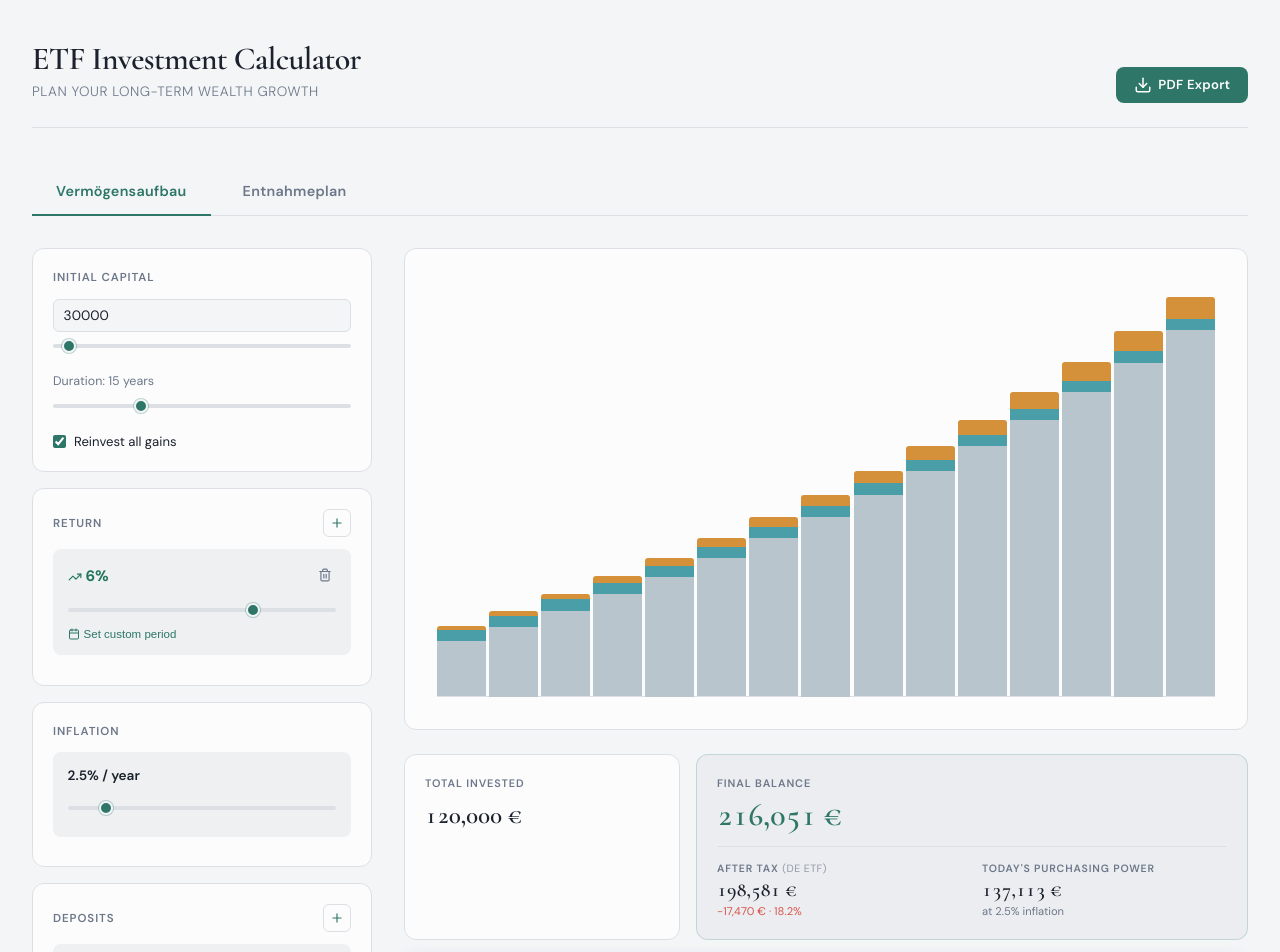
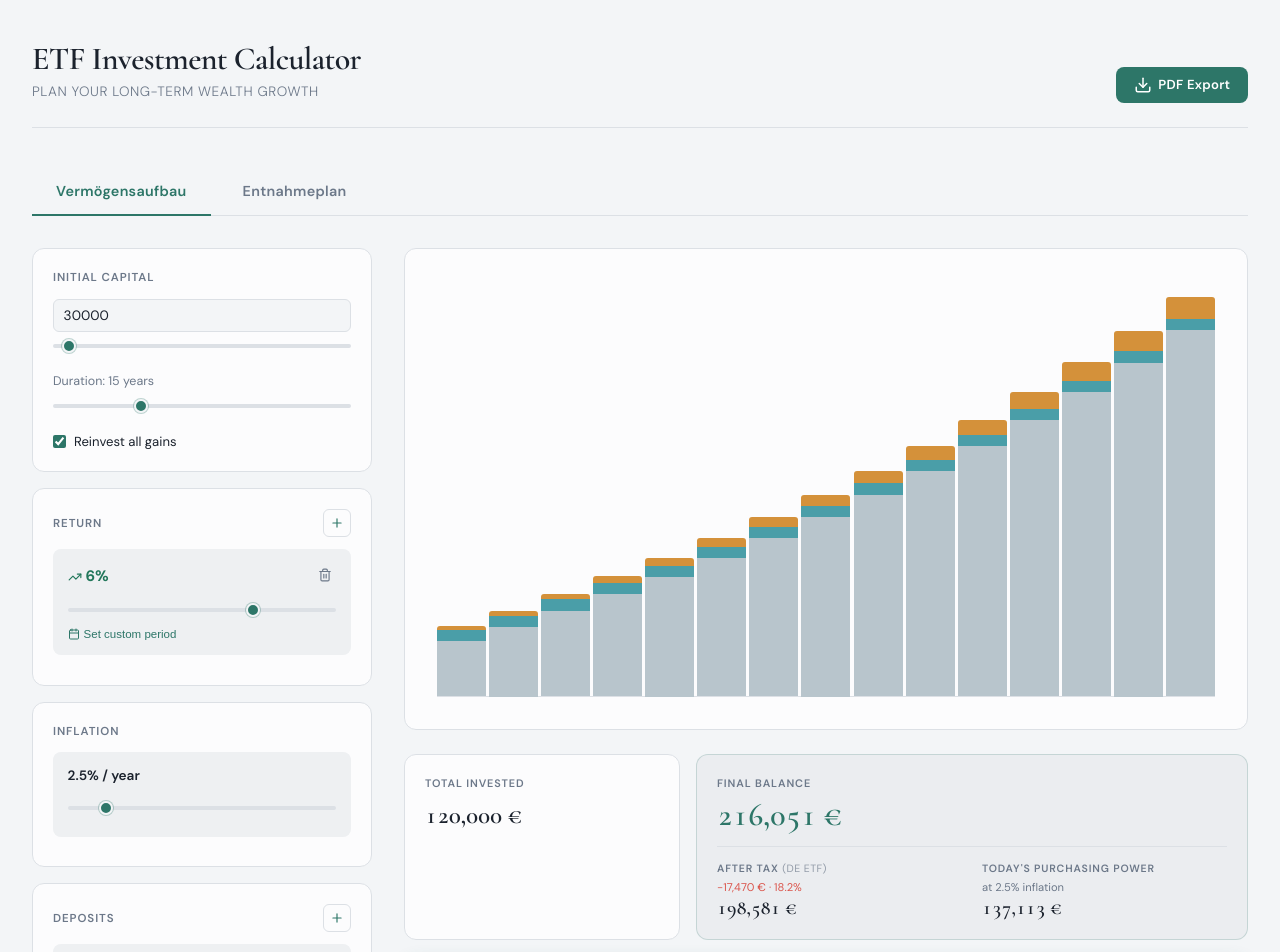
Before and after one commit to hamsterbacke23/investment-calc, a Vue app: page /#/growth in a window 1280 px wide. Shown: the top 952 px of the page. Built offline with nearby package versions, Linux system fonts and the light colour scheme.

Commit message:
Show deduction/inflation note above the resulting amount

```diff
--- a/src/components/growth/GrowthStats.vue
+++ b/src/components/growth/GrowthStats.vue
@@ -19,16 +19,16 @@ import { withdrawalTaxInfo } from '../../composables/useWithdrawalPlan.js';
         <div v-if="taxInfo.tax > 0" class="breakdown-row">
           <dt>After tax <span class="muted">(DE ETF)</span></dt>
           <dd>
+            <span class="delta delta-neg">−{{ taxInfo.tax.toLocaleString() }} € · {{ taxInfo.effectiveRate }}%</span>
             <span class="amount">{{ taxInfo.afterTax.toLocaleString() }} €</span>
-            <span class="delta delta-neg">−{{ taxInfo.tax.toLocaleString() }} € · {{ taxInfo.effectiveRate }}%</span>
           </dd>
         </div>
 
         <div class="breakdown-row">
           <dt>Today's purchasing power</dt>
           <dd>
+            <span class="delta">at {{ inflationRate.toFixed(1) }}% inflation</span>
             <span class="amount">{{ taxInfo.inTodaysMoney.toLocaleString() }} €</span>
-            <span class="delta">at {{ inflationRate.toFixed(1) }}% inflation</span>
           </dd>
         </div>
       </dl>
```
